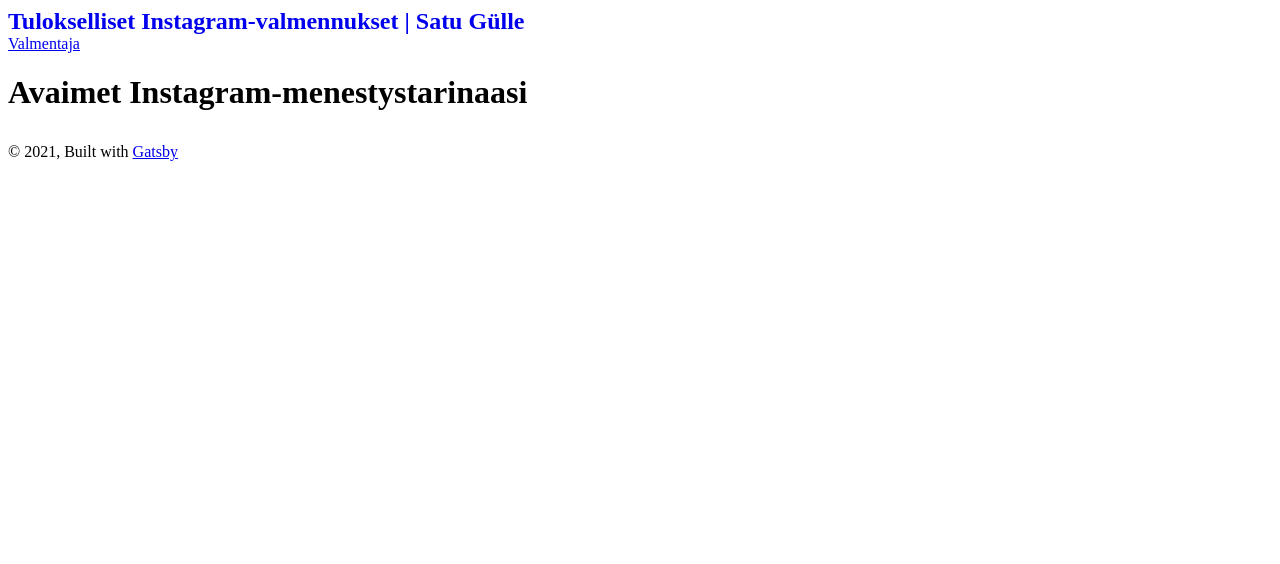
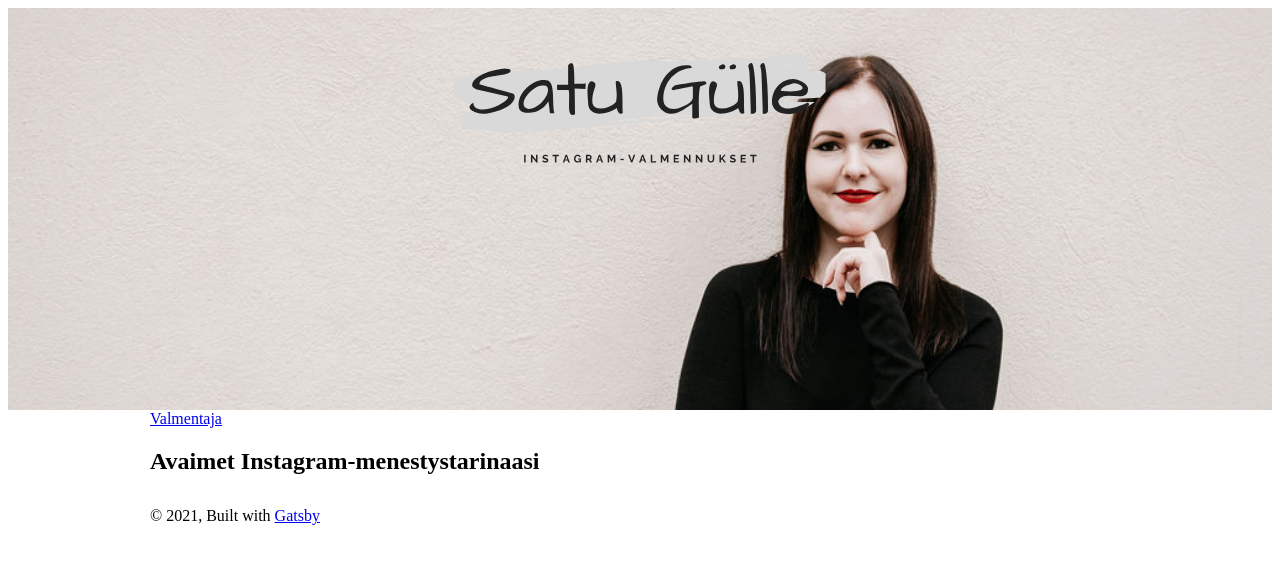
Before and after one commit to SamiJuv/satugulle.fi, a Gatsby site: page / in a window 1280 px wide. Built offline with nearby package versions, Linux system fonts and the light colour scheme; Gatsby itself is replaced by a stand-in of ours.

Commit message:
Layout theming

```diff
--- a/src/components/header.js
+++ b/src/components/header.js
@@ -1,30 +1,33 @@
-import { Link } from "gatsby"
-import PropTypes from "prop-types"
-import React from "react"
+import { Link } from 'gatsby'
+import React from 'react'
+import Img from 'gatsby-image'
+import styled from 'styled-components'
 
-const Header = ({ siteTitle }) => (
+import LogoImg from '../images/logo.svg'
+
+const Container = styled.div`
+  position: absolute;
+  top: 40px;
+  left: 0;
+  right: 0;
+  display: flex;
+  justify-content: center;
+`
+
+const Header = ({ mainImage }) => (
   <header>
-    <div>
-      <h2 style={{ margin: 0 }}>
-        <Link
-          to="/"
-          style={{
-            textDecoration: `none`
-          }}
-        >
-          {siteTitle}
+    {mainImage && (
+      <Img fluid={mainImage} />
+    )}
+
+    <Container>
+      <div className="logo">
+        <Link to='/'>
+          <img src={LogoImg} alt='Logo' />
         </Link>
-      </h2>
-    </div>
+      </div>
+    </Container>
   </header>
 )
 
-Header.propTypes = {
-  siteTitle: PropTypes.string,
-}
-
-Header.defaultProps = {
-  siteTitle: ``,
-}
-
 export default Header
--- a/src/components/layout.js
+++ b/src/components/layout.js
@@ -1,10 +1,17 @@
-import React from "react"
-import PropTypes from "prop-types"
-import { useStaticQuery, graphql } from "gatsby"
+import React from 'react'
+import { useStaticQuery, graphql } from 'gatsby'
+import styled from 'styled-components'
 
-import Header from "./header"
+import Header from './header'
 
-const Layout = ({ children }) => {
+const Container = styled.section`
+  position: relative;
+  z-index: 2;
+  max-width: 980px;
+  margin: 0 auto;
+`
+
+const Layout = ({ children, mainImage }) => {
   const data = useStaticQuery(graphql`
     query SiteTitleQuery {
       site {
@@ -17,8 +24,8 @@ const Layout = ({ children }) => {
 
   return (
     <>
-      <Header siteTitle={data.site.siteMetadata?.title || `Title`} />
-      <div>
+      <Header mainImage={mainImage} />
+      <Container>
         <main>{children}</main>
         <footer
           style={{
@@ -27,15 +34,11 @@ const Layout = ({ children }) => {
         >
           © {new Date().getFullYear()}, Built with
           {` `}
-          <a href="https://www.gatsbyjs.com">Gatsby</a>
+          <a href='https://www.gatsbyjs.com'>Gatsby</a>
         </footer>
-      </div>
+      </Container>
     </>
   )
 }
 
-Layout.propTypes = {
-  children: PropTypes.node.isRequired,
-}
-
 export default Layout
--- a/src/pages/index.js
+++ b/src/pages/index.js
@@ -2,17 +2,19 @@ import React from "react"
 import { Link, graphql } from "gatsby"
 
 import Layout from "../components/layout"
-import Image from "../components/image"
 import SEO from "../components/seo"
 
 const IndexPage = ({ data }) => {
   const { node } = data.allMarkdownRemark.edges[0];
 
   return (
-    <Layout>
+    <Layout mainImage={node.frontmatter?.main_image?.childImageSharp.fluid}>
       <SEO title="Home" description={node.frontmatter.description} />
+
       <Link to="/valmentaja">Valmentaja</Link>
+
       <h1>{node.frontmatter.title}</h1>
+
       <div
         className="page-content"
         dangerouslySetInnerHTML={{ __html: node.html }}
@@ -31,6 +33,13 @@ export const query = graphql`
           frontmatter{
             title
             description
+            main_image {
+              childImageSharp {
+                fluid(maxWidth: 2200, maxHeight: 700) {
+                  ...GatsbyImageSharpFluid
+                }
+              }
+            }
           }
           html
         }
```
Also changed, not shown: src/templates/basic-page.js (+7 -0 lines), static/admin/config.yml (+14 -0 lines), src/images/logo.svg (added).
